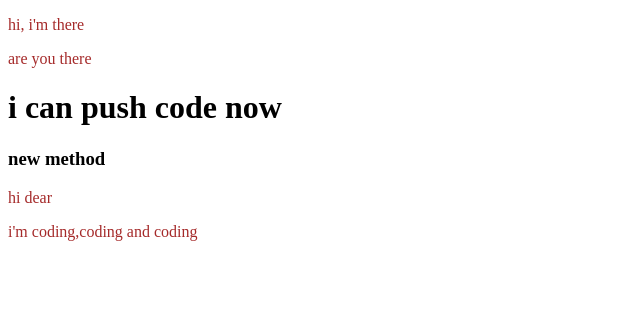
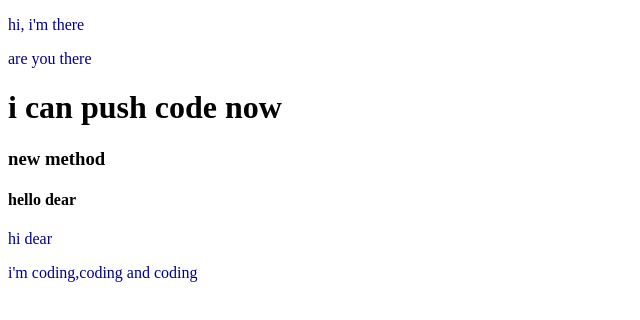
Before and after one commit to mdramim1235/my-second-repo, a plain HTML site: page index.html in a window 1280 px wide. Shown: the whole page, without its empty margins (0-640 px from the left). Drawn offline with Linux system fonts and the light colour scheme.

Commit message:
added paragraph

```diff
--- a/index.html
+++ b/index.html
@@ -12,6 +12,7 @@
     <p>are you there</p>
     <h1>i can push code now</h1>
     <h3>new method</h3>
+    <h4> hello dear</h4>
     <p>hi dear</p>
     <p>i'm coding,coding and coding</p>
 </body>
--- a/style.css
+++ b/style.css
@@ -1,3 +1,3 @@
 p{
-    color: brown;
+    color: navy;
 }
```
